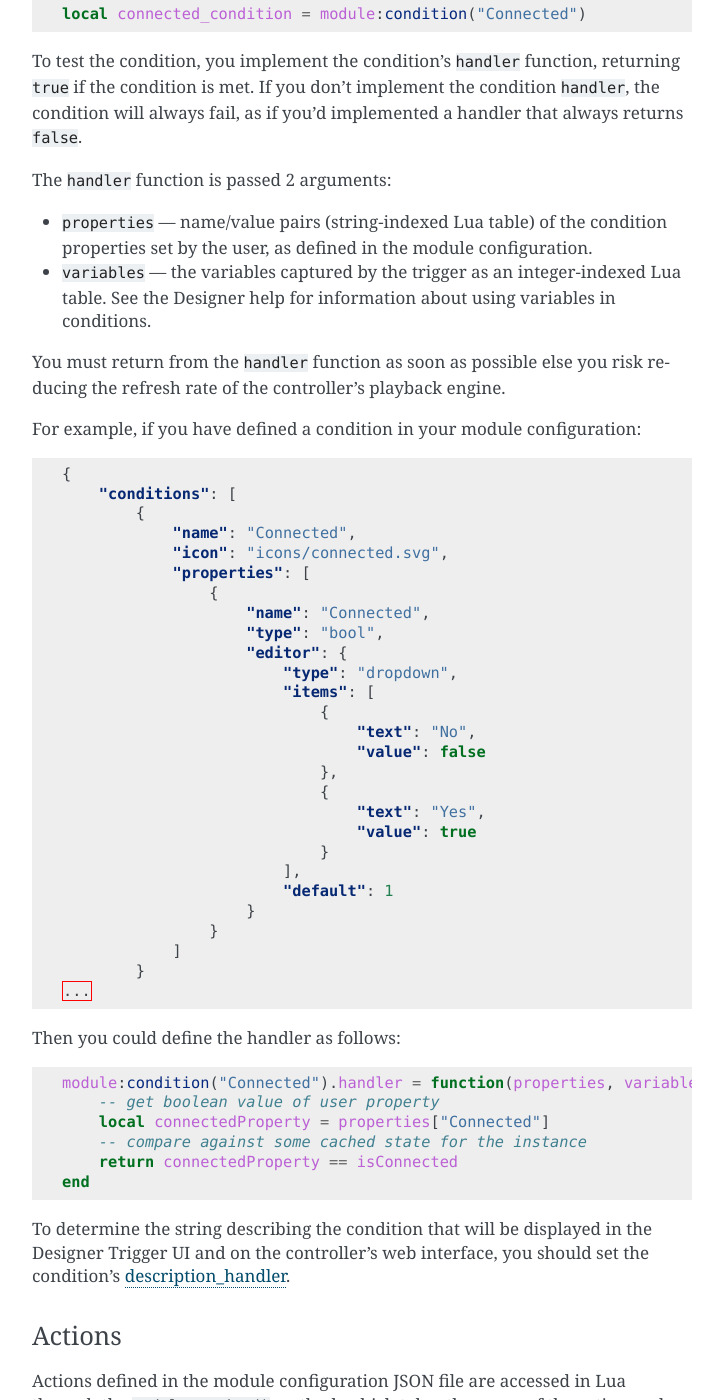
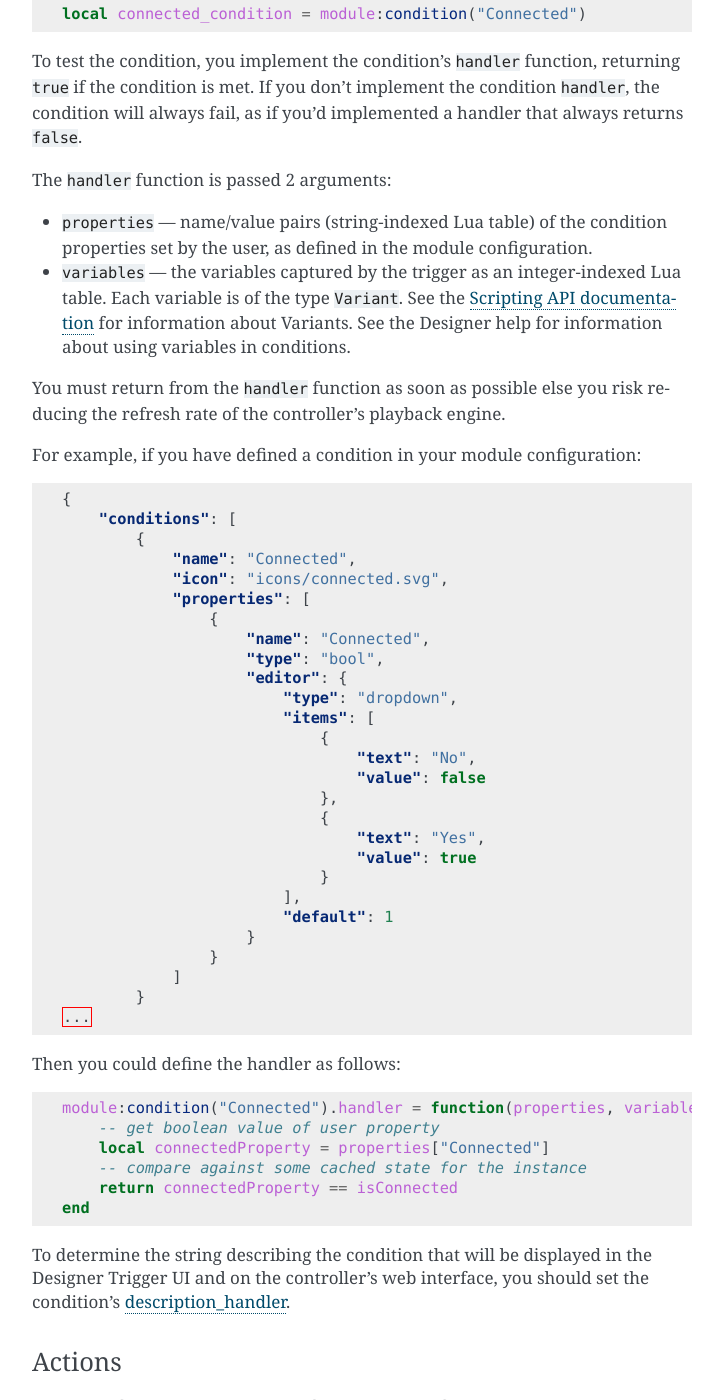
Before and after one commit to carallon/io-module-developer-guide, a Sphinx documentation site: the page built from source/guide/module-instances.rst, in a window 1280 px wide and 1400 px high, scrolled down 4234 px. Shown: the whole window, without its empty margins (388-1111 px from the left). Built offline with Sphinx 7.4.7, drawn with Linux system fonts in a browser that asks for light colours; some of the changed text lies outside the part shown.

Commit message:
Make it clearer what variables are (#3)

```diff
--- a/source/guide/module-instances.rst
+++ b/source/guide/module-instances.rst
@@ -162,7 +162,7 @@ To test the condition, you implement the condition's ``handler`` function, retur
 The ``handler`` function is passed 2 arguments:
 
 * ``properties`` --- name/value pairs (string-indexed Lua table) of the condition properties set by the user, as defined in the module configuration.
-* ``variables`` --- the variables captured by the trigger as an integer-indexed Lua table. See the Designer help for information about using variables in conditions.
+* ``variables`` --- the variables captured by the trigger as an integer-indexed Lua table. Each variable is of the type ``Variant``. See the `Scripting API documentation <http://www.pharoscontrols.com/software_help/designer2/Default.htm#Help/Reference/Scripting/Variants.htm>`_ for information about Variants. See the Designer help for information about using variables in conditions.
 
 You must return from the ``handler`` function as soon as possible else you risk reducing the refresh rate of the controller's playback engine.
 
@@ -223,7 +223,7 @@ Actions defined in the module configuration JSON file are accessed in Lua throug
 To implement a function to perform the action, you implement the action's ``handler`` function, which is passed 2 arguments:
 
 * ``properties`` --- name/value pairs (string-indexed Lua table) of the action properties set by the user, as defined in the module configuration.
-* ``variables`` --- the variables captured by the trigger as an integer-indexed Lua table. See the Designer help for information about using variables in actions.
+* ``variables`` --- the variables captured by the trigger as an integer-indexed Lua table. Each variable is of the type ``Variant``. See the `Scripting API documentation <http://www.pharoscontrols.com/software_help/designer2/Default.htm#Help/Reference/Scripting/Variants.htm>`_ for information about Variants. See the Designer help for information about using variables in actions.
 
 You must return from the ``handler`` function as soon as possible else you risk reducing the refresh rate of the controller's playback engine.
 
@@ -291,3 +291,5 @@ For example, to start timeline 4 on all controllers from a module action:
         controller.log("Action: Broadcast Example - Timeline "..variables[1].." is playing next")
         controller.get_timeline(variables[1]):start()
     end
+
+Where ``variables`` is the array of values passed to ``module:broadcast()``, converted to the ``Variant`` type. See the `Scripting API documentation <http://www.pharoscontrols.com/software_help/designer2/Default.htm#Help/Reference/Scripting/Variants.htm>`_ for information about Variants.
```
